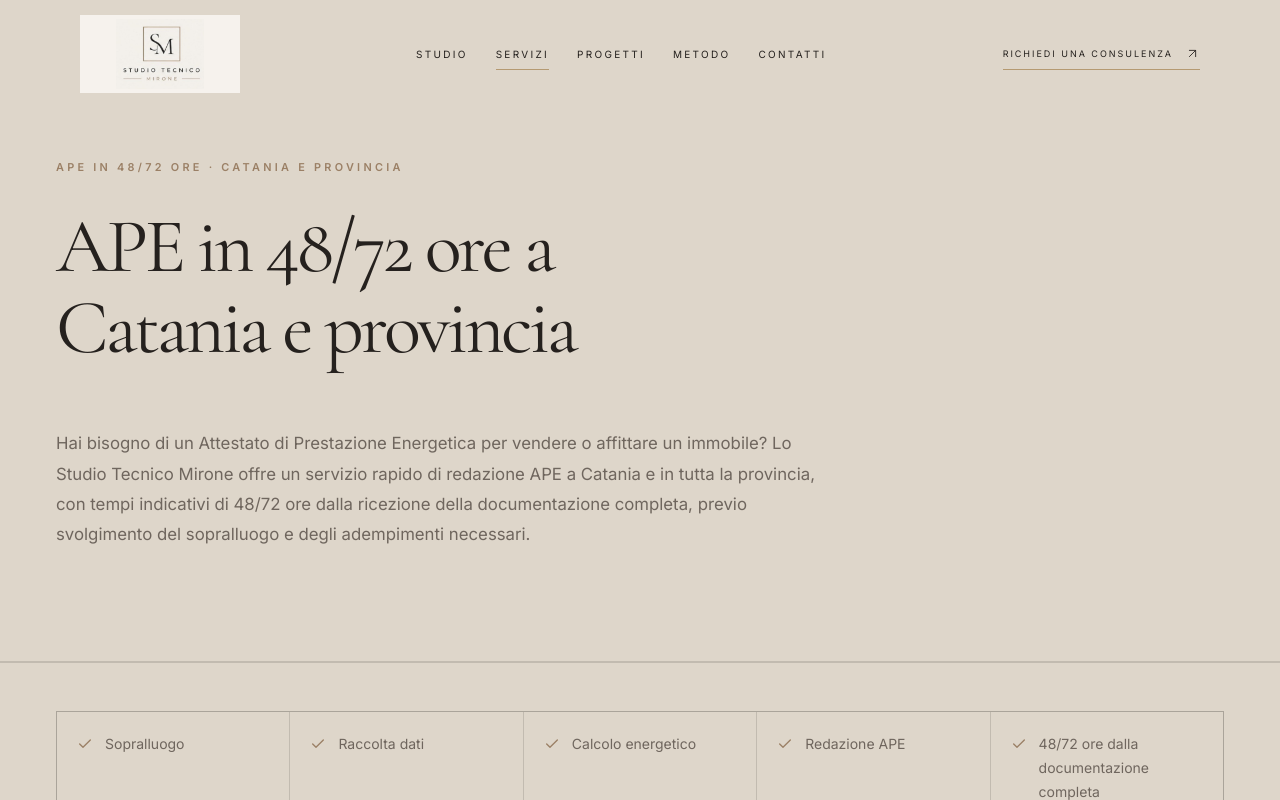
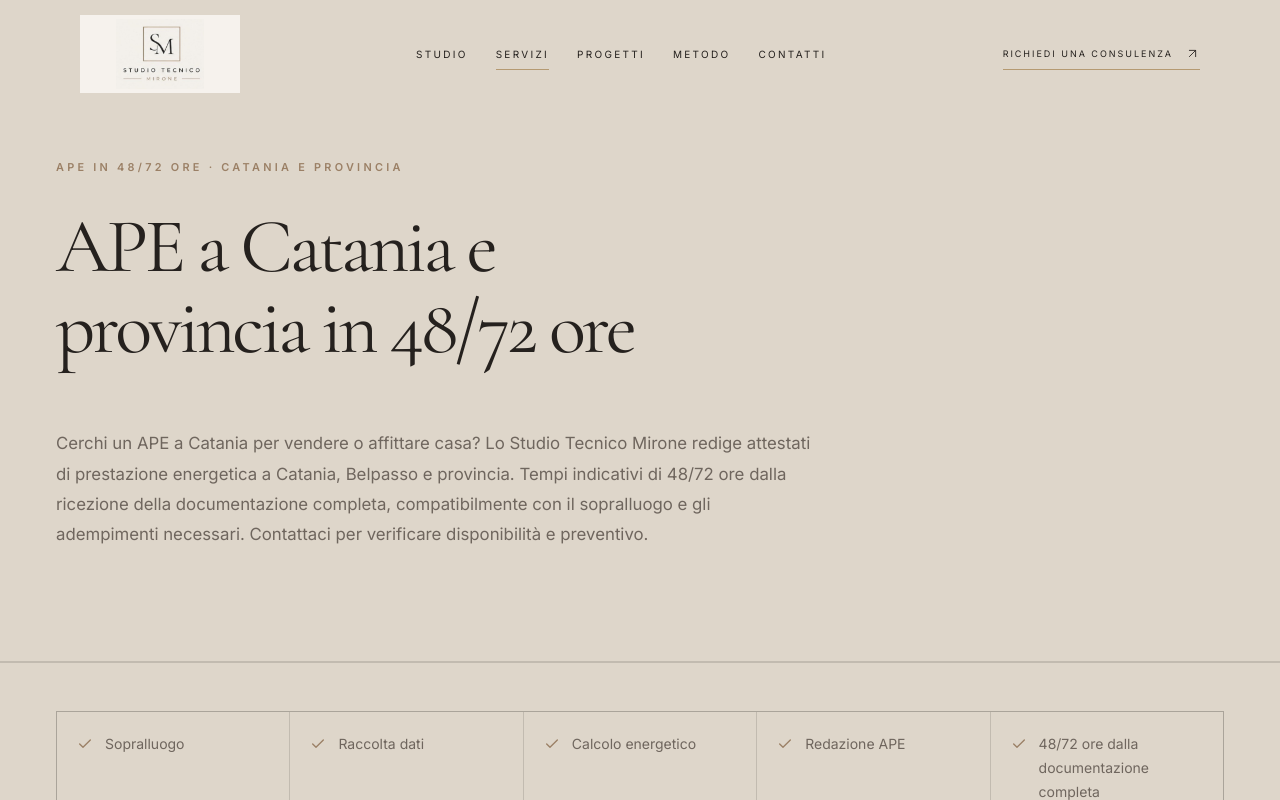
Before and after one commit to Conca91/mirone-studio, a Next.js app: page /servizi/ape in a window 1280 px wide. Shown: the top 800 px of the page. Built offline with nearby package versions, Linux system fonts and the light colour scheme.

Commit message:
Ottimizzazione SEO APE Catania

```diff
--- a/app/servizi/ape/page.tsx
+++ b/app/servizi/ape/page.tsx
@@ -14,10 +14,10 @@ const PAGE_PATH = "/servizi/ape";
 const PAGE_URL = `${seo.siteUrl}${PAGE_PATH}`;
 
 export const metadata: Metadata = {
-  title: "APE in 48/72 ore a Catania e provincia",
+  title: "APE Catania e provincia in 48/72 ore | Studio Tecnico Mirone",
 
   description:
-    "APE in 48/72 ore a Catania e provincia dalla ricezione della documentazione completa. Certificazione energetica per vendita e affitto. Contatta Studio Tecnico Mirone.",
+    "APE Catania e provincia: attestato di prestazione energetica per vendita e affitto. Consegna indicativa in 48/72 ore dalla documentazione completa, previo sopralluogo. Richiedi un preventivo.",
 
   alternates: {
     canonical: PAGE_PATH,
@@ -105,14 +105,14 @@ const config: ServiceDetailConfig = {
   locationLabel:
     "APE in 48/72 ore · Catania e provincia",
 
-  titleFirstLine: "APE in 48/72 ore",
-  titleSecondLine: "a Catania e provincia",
+  titleFirstLine: "APE a Catania e provincia",
+  titleSecondLine: "in 48/72 ore",
 
   heroDescription:
-    "Hai bisogno di un Attestato di Prestazione Energetica per vendere o affittare un immobile? Lo Studio Tecnico Mirone offre un servizio rapido di redazione APE a Catania e in tutta la provincia, con tempi indicativi di 48/72 ore dalla ricezione della documentazione completa, previo svolgimento del sopralluogo e degli adempimenti necessari.",
+    "Cerchi un APE a Catania per vendere o affittare casa? Lo Studio Tecnico Mirone redige attestati di prestazione energetica a Catania, Belpasso e provincia. Tempi indicativi di 48/72 ore dalla ricezione della documentazione completa, compatibilmente con il sopralluogo e gli adempimenti necessari. Contattaci per verificare disponibilità e preventivo.",
 
   whatsappHref:
-    "https://wa.me/393482934197?text=Buongiorno%2C%20vorrei%20richiedere%20un%20APE%20in%2048%2F72%20ore%20a%20Catania%20e%20provincia.",
+    "https://wa.me/393482934197?text=Buongiorno%2C%20vorrei%20un%20preventivo%20per%20un%20APE%20a%20Catania%20o%20provincia.%20Potete%20indicarmi%20documenti%20e%20tempi%3F",
 
   emailHref: seo.contact.emailHref,
 
@@ -129,7 +129,7 @@ const config: ServiceDetailConfig = {
     eyebrow: "Prestazione energetica",
 
     title:
-      "Un documento tecnico per conoscere le caratteristiche energetiche dell’immobile.",
+      "Certificazione energetica APE a Catania: cos’è e quando serve.",
 
     paragraphs: [
       "L’Attestato di Prestazione Energetica, comunemente indicato come APE, descrive le prestazioni energetiche di un edificio o di una singola unità immobiliare attraverso specifici indicatori e una classe energetica.",
@@ -192,7 +192,7 @@ const config: ServiceDetailConfig = {
     eyebrow: "Il nostro metodo",
 
     title:
-      "Dal sopralluogo all’APE: un servizio rapido e accurato.",
+      "Come ottenere un APE a Catania: dal sopralluogo alla consegna.",
 
     description:
       "La certificazione energetica richiede dati affidabili sull’immobile e una corretta elaborazione delle informazioni raccolte.",
@@ -324,7 +324,7 @@ const config: ServiceDetailConfig = {
     eyebrow: "Domande frequenti",
 
     title:
-      "Informazioni sull’APE.",
+      "Domande frequenti sull’APE a Catania.",
 
     items: [
       {
@@ -397,7 +397,7 @@ const config: ServiceDetailConfig = {
     eyebrow: "Certificazione energetica rapida",
 
     title:
-      "Hai bisogno di un APE in 48/72 ore?",
+      "Richiedi un preventivo APE a Catania.",
 
     description:
       "Contatta Studio Tecnico Mirone per richiedere un Attestato di Prestazione Energetica a Catania e provincia. Verificheremo i documenti necessari, la disponibilità per il sopralluogo e i tempi di consegna.",
```
